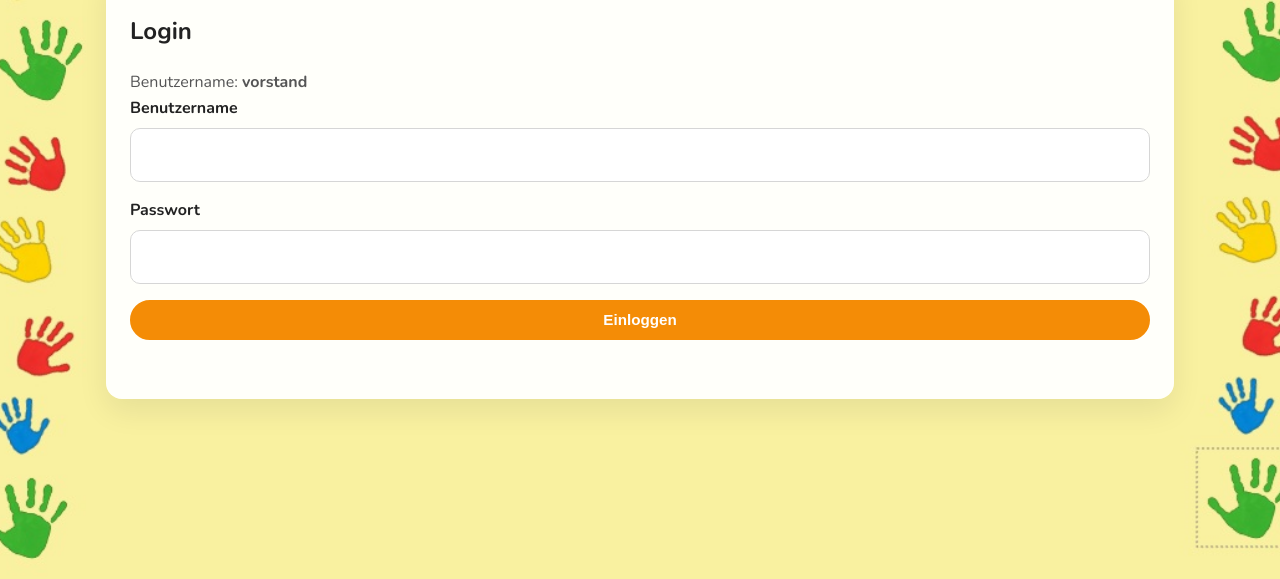
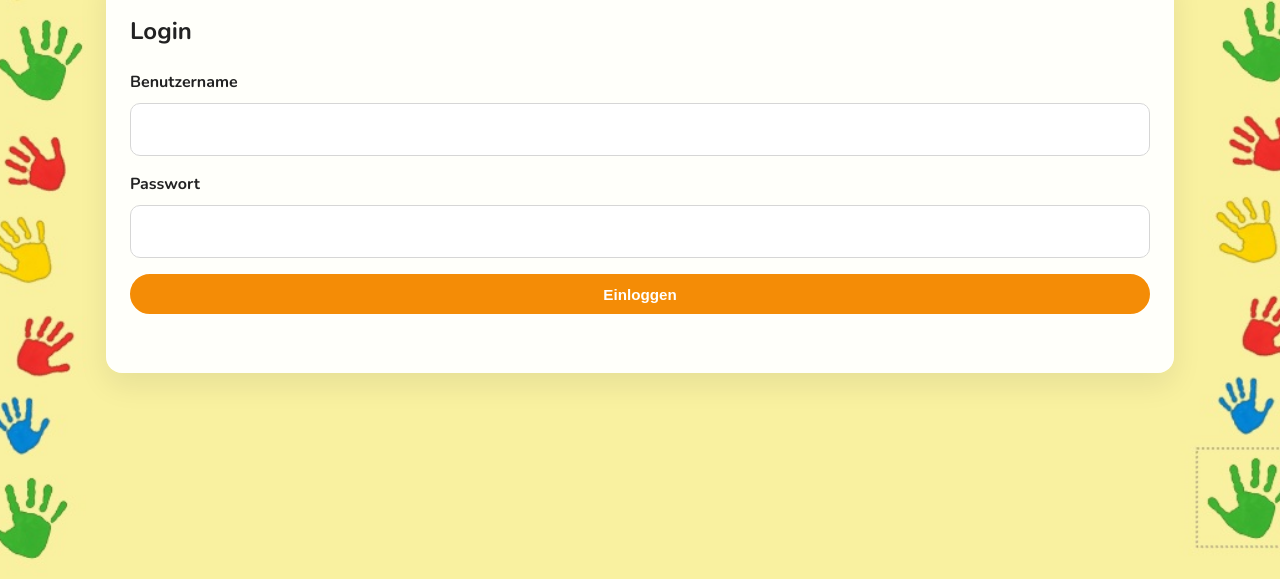
Before and after one commit to Vaux85/Kita, a website: page admin.html in a window 1280 px wide. Shown: the part 221-800 px from the top of the page. Drawn offline with nearby package versions, Linux system fonts and the light colour scheme; no server answers.

Commit message:
Remove admin username hint

```diff
--- a/admin.html
+++ b/admin.html
@@ -26,9 +26,6 @@
 
     <section class="admin-card" id="login-panel">
         <h2>Login</h2>
-        <p class="admin-help">
-            Benutzername: <strong>vorstand</strong>
-        </p>
         <form id="login-form" class="admin-form">
             <label class="admin-field">
                 <span>Benutzername</span>
```
